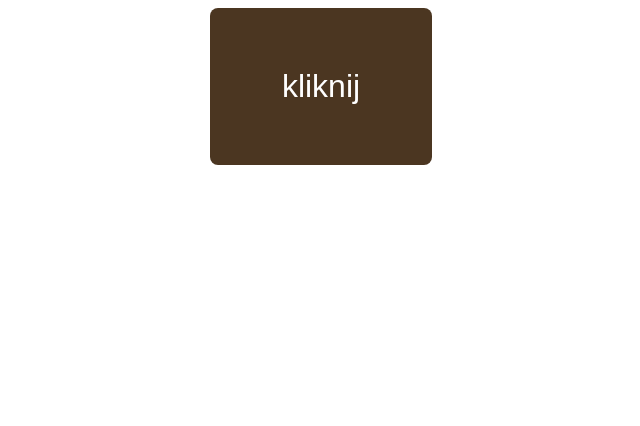
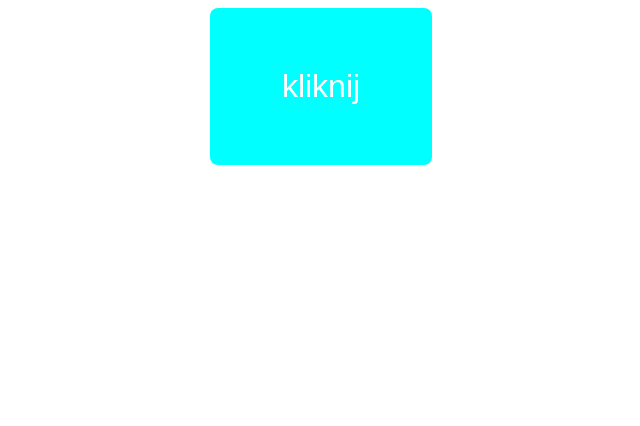
Before and after one commit to didstr1s/moja_strona, a plain HTML site: page index.html in a window 1280 px wide. Shown: the whole page, without its empty margins (319-959 px from the left). Drawn offline with Linux system fonts and the light colour scheme.

Commit message:
Update index.html

```diff
--- a/index.html
+++ b/index.html
@@ -7,7 +7,7 @@
     .button-link {
       display: inline-block;
       padding: 60px 72px;
-      background-color: #4B3621;
+      background-color: cyan;
       color: #ffffff;
       text-decoration: none;
       font-size: 32px;
@@ -17,7 +17,7 @@
     }
 
     .button-link:hover {
-      background-color: #2980b9;
+      background-color: #4B3621;
     }
   </style>
 </head>
```
